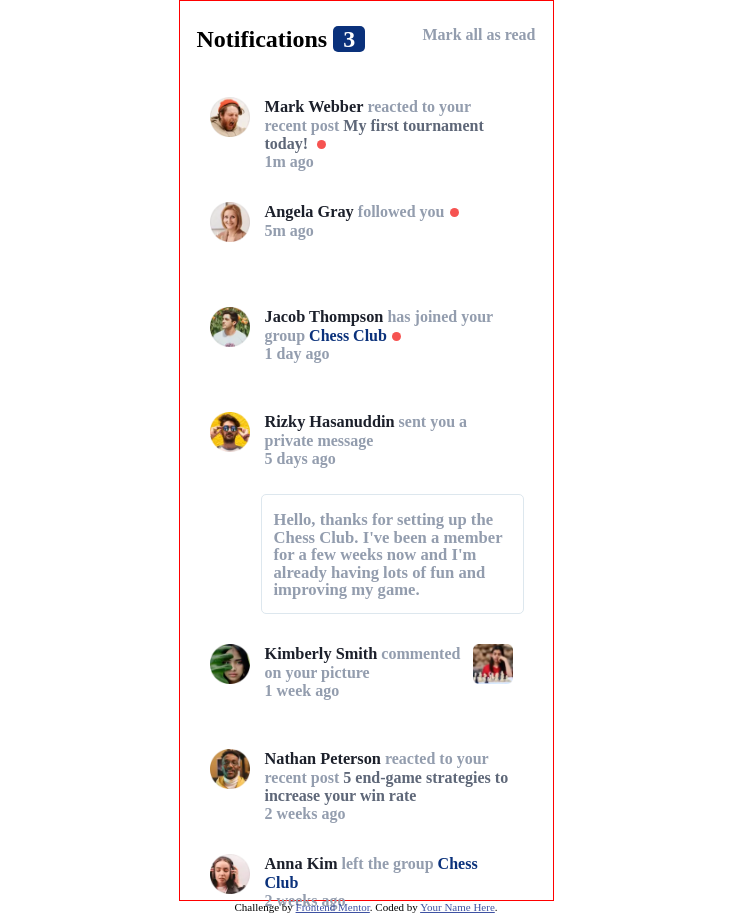
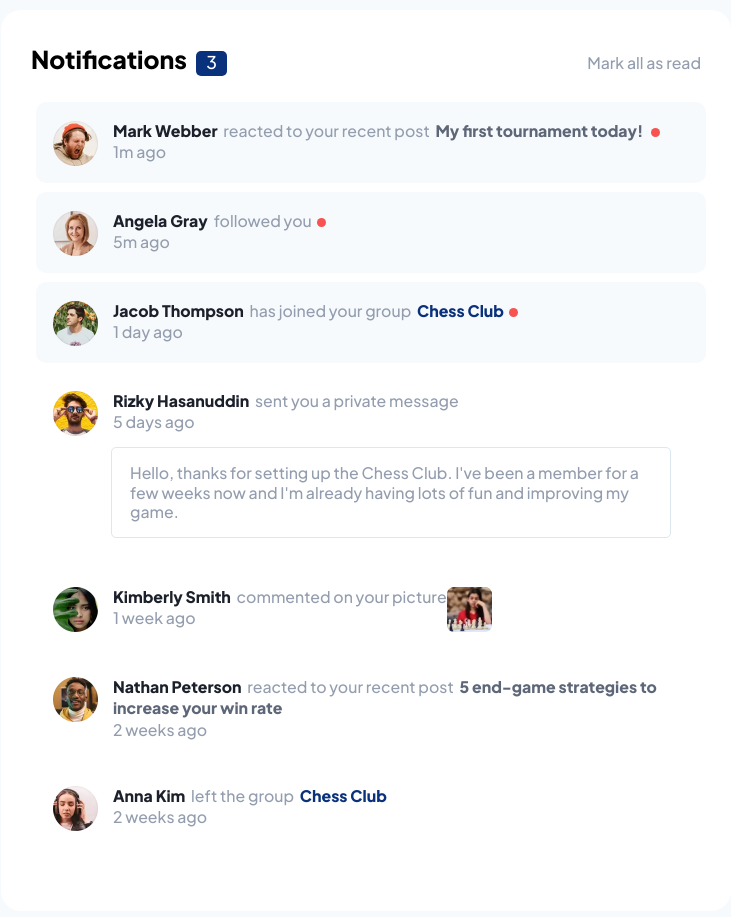
Before and after one commit to Bredis79/Notifications-page, a plain HTML site: page index.html in a window 1280 px wide. Shown: the top 917 px of the page, without its empty margins (274-1005 px from the left). Drawn offline with Linux system fonts and the light colour scheme.

Commit message:
Add files via upload

```diff
--- a/css/style.css
+++ b/css/style.css
@@ -14,6 +14,8 @@
 --Very-dark-blue: hsl(224, 21%, 14%);
 }
 
+
+
 * {
     margin: 0;
     padding: 0;
@@ -22,7 +24,8 @@
 
 html {
     font-size: 16px;
-    font-family: url(../assets/fonts/static/PlusJakartaSans-Medium.ttf);
+    font-family: 'Plus Jakarta Sans', sans-serif;
+    font-weight: 500;
 }
 
 body {
@@ -32,48 +35,60 @@ body {
     justify-content: center;
     align-items: center;
     align-content: center;
+    background-color: var(--Very-light-grayish-blue);
 }
 
 main {
     width: 100%;
-    max-width: 375px;
-    height: 901px;
+    min-width: 375px;
+    max-width: 720px;
+    min-height: 901px;
     display: flex;
     flex-direction: column;
     justify-content: flex-start;
-    border: 1px solid red;
-
+    background-color: var(--White);
 }
-
 
 header {
     display: flex;
     flex-direction: row;
     justify-content: space-between;
     padding: 0 17px;
-    margin: 25px 0 44px;
+    margin: 20px 0 20px;
+    align-items: baseline;
 }
 
 header h1 {
-    font-size: 1.5rem;
+    font-size: 1.4rem;
     font-weight: 800;
-    font-family: url(..//assets/fonts/PlusJakartaSans-VariableFont_wght.ttf)
+    line-height: 2rem
 }
 
 header .number {
-    padding: 0px 10px;
+    padding: 0px 10px 3px 10px;
+    margin-top: -5px;
+    margin-left: 5px;
     background-color: var(--Blue);
     border-radius: 5px;
     color: var(--White);
+    font-weight: 500;
+    font-size: 1rem;
 }
 
 header h2 {
-    font-size: 1rem;
+    font-size: 0.9rem;
+    font-weight: 500;
     color: var(--Grayish-blue);
 }
 
+header h2:hover{
+    cursor: pointer;
+    color: var(--Blue);
+}
+
 .posts {
-    padding: 0 40px 0 30px;
+    padding: 0 15px;
+    font-size: 0.9rem;
 }
 
 ul {
@@ -83,13 +98,18 @@ ul {
 
 ul > li {
     list-style: none;
-    font-weight: 800;
+    font-weight: 500;
     color: var(--Grayish-blue);
 }
 .mark, .angela, .jacob, .rizky, .kimberly, .nathan, .anna {
     display: flex;
-    height: 60px;
-    margin-bottom: 45px;
+    width: 100%;
+    height: auto;
+    margin-bottom: 11px;
+    margin-left: 5px;
+    padding: 14px 16px 16px 16px;
+    border-radius: 10px;
+    line-height: 1.2rem;
  }
 
 article img {
@@ -102,22 +122,41 @@ article img {
 }
 
 .name {
-    font-size: 1.02rem;
     font-weight: 800;
     color: var(--Very-dark-blue);
-    font-family: url(../assets/fonts/static/PlusJakartaSans-ExtraBold.ttf);
+    margin-right: 3px;
  }
 
+.name:hover{
+    cursor: pointer;
+    color: var(--Blue);
+}
+
 .postName {
-    font-size: 1rem;
     font-weight: 800;
     color: var(--Dark-grayish-blue);
+    font-size: 0.9rem;
+    margin-left: 3px;
+}
 
+.postName:hover{
+    cursor: pointer;
+    color: var(--Blue);
 }
 
 .blue {
     color: var(--Blue);
 }
+
+.active {
+    background-color: var(--Very-light-grayish-blue);
+}
+
+.active:hover{
+    background-color: var(--Light-grayish-blue-1)
+}
+
+
 
 .dot::after {
     content: "";
@@ -134,19 +173,89 @@ article img {
     padding: 0;
 }
 
+.chess:hover{
+    cursor: pointer;
+    color: var(--Blue);
+}
+
 .answear {
     color: var(--Grayish-blue);
     border: 1px solid var(--Light-grayish-blue-2);
-    width: 263px;
-    height: 120px;
-    margin: -23px 0 30px 51px;
-    padding: 16px 0 15px 12px;
+    min-width: 263px;
+    max-width: 560px;
+    max-height: 120px;
+    margin: -15px 0 30px 70px;
+    padding: 16px 21px 25px 12px;
     border-radius: 5px;
-    font-size: 1.04rem;
-    font-weight: 800;
+    font-size: 0.9rem;
+    font-weight: 500;
     position: relative;
     line-height: 1.1rem;
 }
 
+.answear:hover{
+    cursor: pointer;
+    background-color: var(--Light-grayish-blue-1);
+}
+
 .attribution { font-size: 11px; text-align: center; }
 .attribution a { color: hsl(228, 45%, 44%); }
+
+@media (min-width: 475px){
+    html {
+        font-size: 1.1rem;
+    }
+    body {
+        margin-top: 10px;
+    }
+    main {
+        max-width: 730px;
+        border-radius: 20px;
+        margin-bottom: 15px;
+    }
+    header {
+        margin-top: 31px;
+        margin-bottom: 22px;
+        padding: 0 30px;
+    }
+    header h1 {
+        font-size: 1.4rem;
+
+    }
+    .mark, .angela, .jacob, .rizky, .kimberly, .nathan, .anna {
+        display: flex;
+        width: 100%;
+        height: auto;
+        margin-bottom: 9px;
+        padding: 19px 16px 17px 17px;
+        border-radius: 10px;
+        line-height: 1.2rem;
+    }
+    .posts {
+        padding: 0 30px;
+        font-size: 0.9rem;
+    }
+    article img {
+        width: 45px;
+        height: 45px;
+    }
+    .answear {
+        margin: -15px 0 30px 80px;
+        padding: 16px 0px 15px 18px;
+
+    }
+    .imgRight {
+        width: auto;
+        display: flex;
+        justify-content: space-between;
+    }
+    .chess {
+        margin-right: 10px;
+    }
+}
+
+/* @media (max-width: 490px) {
+    .imgRight {
+       display: inline-block;
+    }
+} */
--- a/index.html
+++ b/index.html
@@ -5,7 +5,9 @@
   <meta charset="UTF-8">
   <meta name="viewport" content="width=device-width, initial-scale=1.0">
   <!-- displays site properly based on user's device -->
-
+  <link rel="preconnect" href="https://fonts.googleapis.com">
+  <link rel="preconnect" href="https://fonts.gstatic.com" crossorigin>
+  <link href="https://fonts.googleapis.com/css2?family=Plus+Jakarta+Sans:wght@500;800&display=swap" rel="stylesheet">
   <link rel="icon" type="image/png" sizes="32x32" href="./images/favicon-32x32.png">
   <link rel="stylesheet" href="./css/style.css">
   <title>Frontend Mentor | Notifications page</title>
@@ -18,10 +20,10 @@
     <header>
       <h1>Notifications <span class="number">3</span></h1>
 
-      <h2>Mark all as read</h2>
+      <h2 id="mark">Mark all as read</h2>
     </header>
     <section class="posts">
-      <article class="mark">
+      <article class="mark active">
         <img src="./assets/images/avatar-mark-webber.webp" alt="avatar-mark-webber">
         <ul class="text">
           <li class="dot"><span class="name">Mark Webber</span> reacted to your recent post
@@ -30,7 +32,7 @@
           <li><span>1m ago</span></li>
         </ul>
       </article>
-      <article class="angela">
+      <article class="angela active">
         <img src="./assets/images/avatar-angela-gray.webp" alt="avatar-angela-gray">
         <ul class="text">
           <li class="dot"><span class="name"> Angela Gray </span>followed you</li>
@@ -38,10 +40,11 @@
         </ul>
       </article>
 
-      <article class="jacob">
+      <article class="jacob active">
         <img src="./assets/images/avatar-jacob-thompson.webp" alt="avatar-jacob-thompson">
         <ul class="text">
-          <li class="dot"><span class="name">Jacob Thompson</span> has joined your group <span class="postName blue">Chess Club</li>
+          <li class="dot"><span class="name">Jacob Thompson</span> has joined your group <span
+              class="postName blue">Chess Club</li>
           </span>
           <li><span>1 day ago</span></li>
         </ul>
@@ -60,18 +63,23 @@
         I'm already having lots of fun and improving my game.
       </div>
       <article class="kimberly">
+        <div class="imgRight">
           <img src="./assets/images/avatar-kimberly-smith.webp" alt="avatar-kimberly-smith">
           <ul class="text">
             <li><span class="name">Kimberly Smith</span> commented on your picture</li>
             <li><span>1 week ago</span></li>
           </ul>
-        <img src="./assets/images/image-chess.webp" alt="image-chess"  class="chess">
+        </div>
+        <img src="./assets/images/image-chess.webp" alt="image-chess" class="chess">
+
+
       </article>
 
       <article class="nathan">
         <img src="./assets/images/avatar-nathan-peterson.webp" alt="avatar-nathan-peterson">
         <ul class="text">
-        <li><span class="name">Nathan Peterson</span> reacted to your recent post <span class="postName"> 5 end-game strategies to increase your win rate</span></li>
+          <li><span class="name">Nathan Peterson</span> reacted to your recent post <span class="postName"> 5 end-game
+              strategies to increase your win rate</span></li>
           <li><span>2 weeks ago</span></li>
         </ul>
       </article>
--- a/js/script.js
+++ b/js/script.js
@@ -0,0 +1,20 @@
+let notification = document.querySelector(".number")
+let markAll = document.querySelector("#mark")
+let unread = document.querySelector(".posts")
+let active = unread.querySelectorAll(".active")
+
+
+
+
+
+let li = document.getElementsByTagName("li")
+
+
+ console.log(li)
+
+active.addEventListener("click", function(e){
+    notification.textContent = "0"
+    li.classList.toggle("dot")
+
+    alert("kliknuto")
+})
```
Lines whose indentation alone changed are shown as unchanged.
